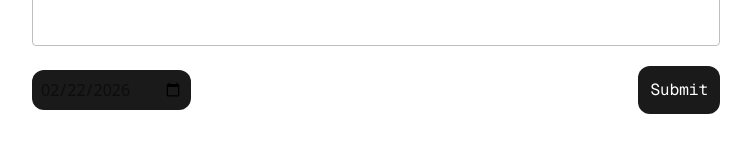
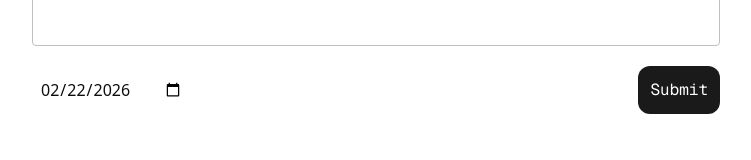
Before and after one commit to RiteshKharal/todoapp, a Next.js app: page / in a window 1280 px wide. Shown: the part 301-461 px from the top of the page, without its empty margins (264-1015 px from the left). Built offline with nearby package versions, Linux system fonts and the light colour scheme; no server answers; a web font is replaced by a local one.

Commit message:
Minor change.

```diff
--- a/app/components/TaskCard.tsx
+++ b/app/components/TaskCard.tsx
@@ -142,7 +142,7 @@ export function Task() {
             type="date"
             name="TaskDueTime"
             placeholder="Task Due time"
-            className="p-2 bg-primary rounded-xl cursor-pointer"
+            className="p-2 rounded-xl cursor-pointer"
             min={new Date().toISOString().split("T")[0]}
             defaultValue={new Date().toISOString().split("T")[0]}
           />
```
